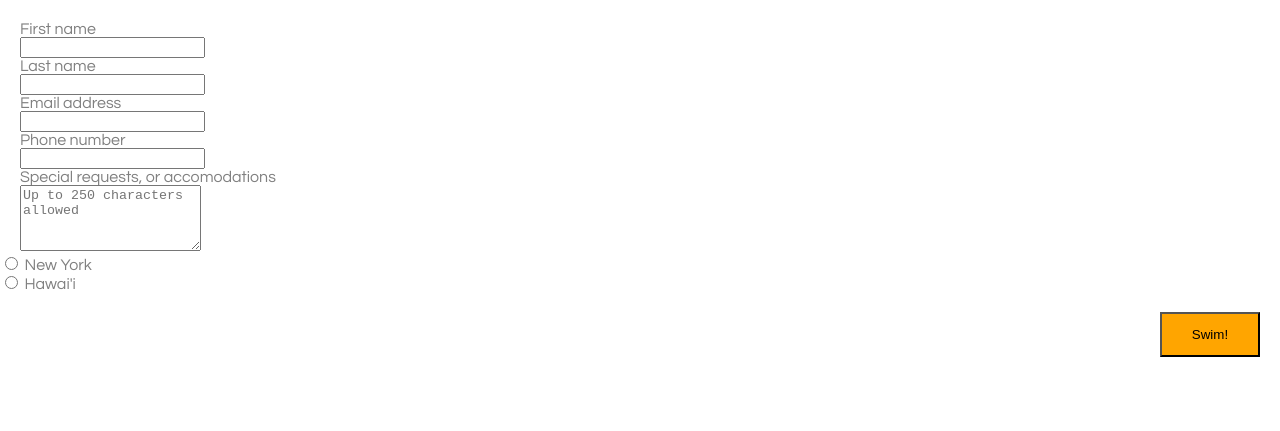
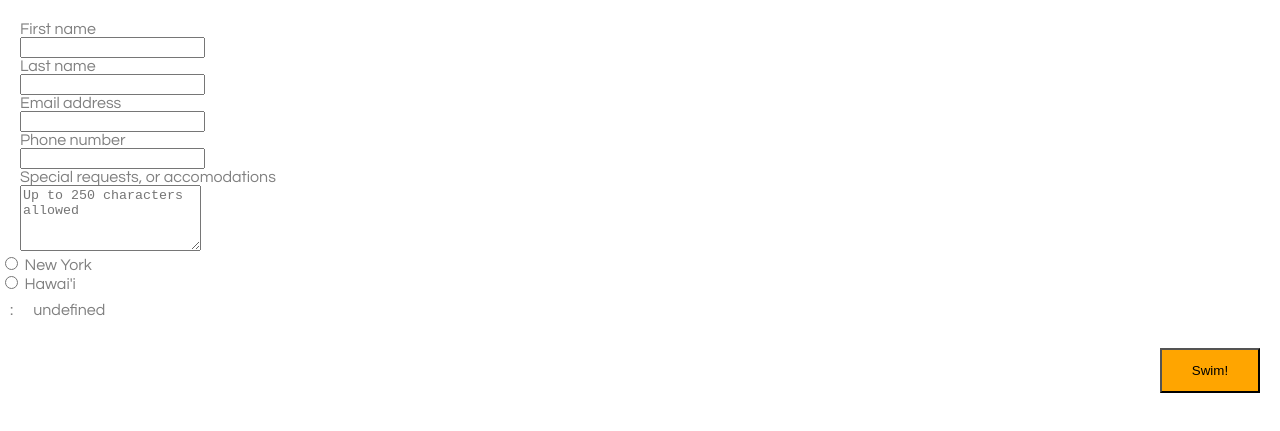
Before and after one commit to carlarenee/wholfin, a website: page page2.html in a window 1280 px wide. Shown: the part 145-576 px from the top of the page. Drawn offline with Linux system fonts and the light colour scheme.

Commit message:
finish js mechanism

```diff
--- a/js/app2.js
+++ b/js/app2.js
@@ -2,33 +2,46 @@ document.addEventListener('DOMContentLoaded', function() {
 
   // return search query string after "?"s
   // parse the search URL
-  // append it to the checkout page
-  var searchURL = window.loation.search.substring(1);
+  var searchURL = window.location.search.substring(1);
   var queryArray = searchURL.split('&');
 
-  // i think we don't have to create empty object
-  var obj = {};
+  // container to append page 1 information
+  var $elementContainer = document.querySelector('.elContainer');
 
   for (var i = 0; i < queryArray.length; i++) {
     var tempArray = [];
     tempArray = queryArray[i].split('=');
 
+    // key --> name of input tag
+    // value --> value of what user chose
     var key = tempArray[0];
     var value = tempArray[1];
 
-    // method 1
-    obj[key] = value;
+    // paragraph tag with name and value of user choice
+    // with css styles applied
+    var $p1 = document.createElement('p');
+    var $p2 = document.createElement('p');
+    $p1.style.display = 'inline-block';
+    $p2.style.display = 'inline-block';
+    $p1.style.margin = '10px';
+    $p2.style.margin = '10px';
 
-    // method 2
-    // create two paragraph element and attach it to container
-    // we might even need paragraph containing key
-    var $pKey = document.createElement('p');
-    $pKey.innerHTML = key;
-    var $pVal = document.createElement('p');
-    $pVal.innerHTML = value;
-    // select container or placeholder so we can append
-    var $elementContainer = document.querySelector('###');
-    $elementContainer.appendChild($pKey);
-    $elementContainer.appendChild($pVal);
+    var $pKey = document.createTextNode(key + ":");
+    var $pVal = document.createTextNode(value);
+    $p1.appendChild($pKey);
+    $p2.appendChild($pVal);
+
+    // append to show page 1 information
+    $elementContainer.appendChild($p1);
+    $elementContainer.appendChild($p2);
+
+    // append hidden input of page 1 within form to send information with checkout submit
+    var $input = document.createElement('input');
+    $input.type = 'hidden';
+    $input.className = 'page1-info';
+    $input.name = key;
+    $input.value = value;
+    var $form = document.querySelector('form');
+    $form.appendChild($input);
   }
-})
+});
--- a/page2.html
+++ b/page2.html
@@ -6,7 +6,7 @@
   <title>Wholefin Dive Checkout</title>
   <link rel="stylesheet" href="css/style.css">
   <link href="https://fonts.googleapis.com/css?family=Lobster" rel="stylesheet">
-  <script src='js/app.js'></script>
+  <script src='js/app2.js'></script>
 </head>
 
   <body>
@@ -14,8 +14,7 @@
 
    <div class="left">
     <h1>Tell us about you</h1>
-
-       <form action="http://localhost:3000/showForm" class="list-maker-form" method="post" >
+    <form action="http://localhost:3000/showForm" class="list-maker-form" method="post" >
         First name<br>
         <input type="text" name="firstName"><br>
         Last name<br>
@@ -31,7 +30,10 @@
        <input type="radio" name="location" value="New York"> New York<br>
        <input type="radio" name="location" value="Hawaii"> Hawai'i<br>
     </div>
-            <button type="submit">Swim!</button>
+
+  <div class='elContainer'></div>
+
+    <button type="submit">Swim!</button>
   </container>
 
       </form>
```
